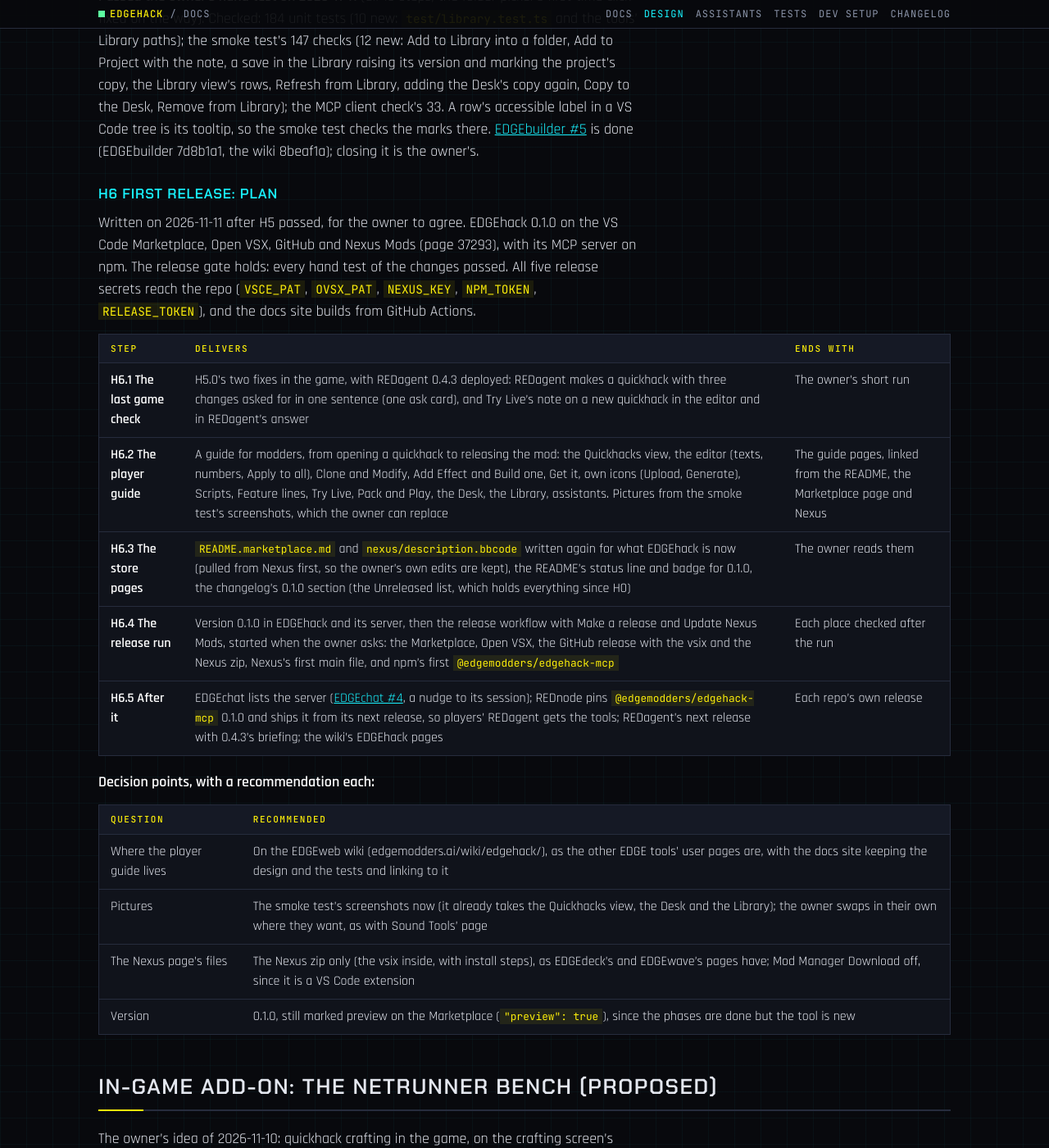
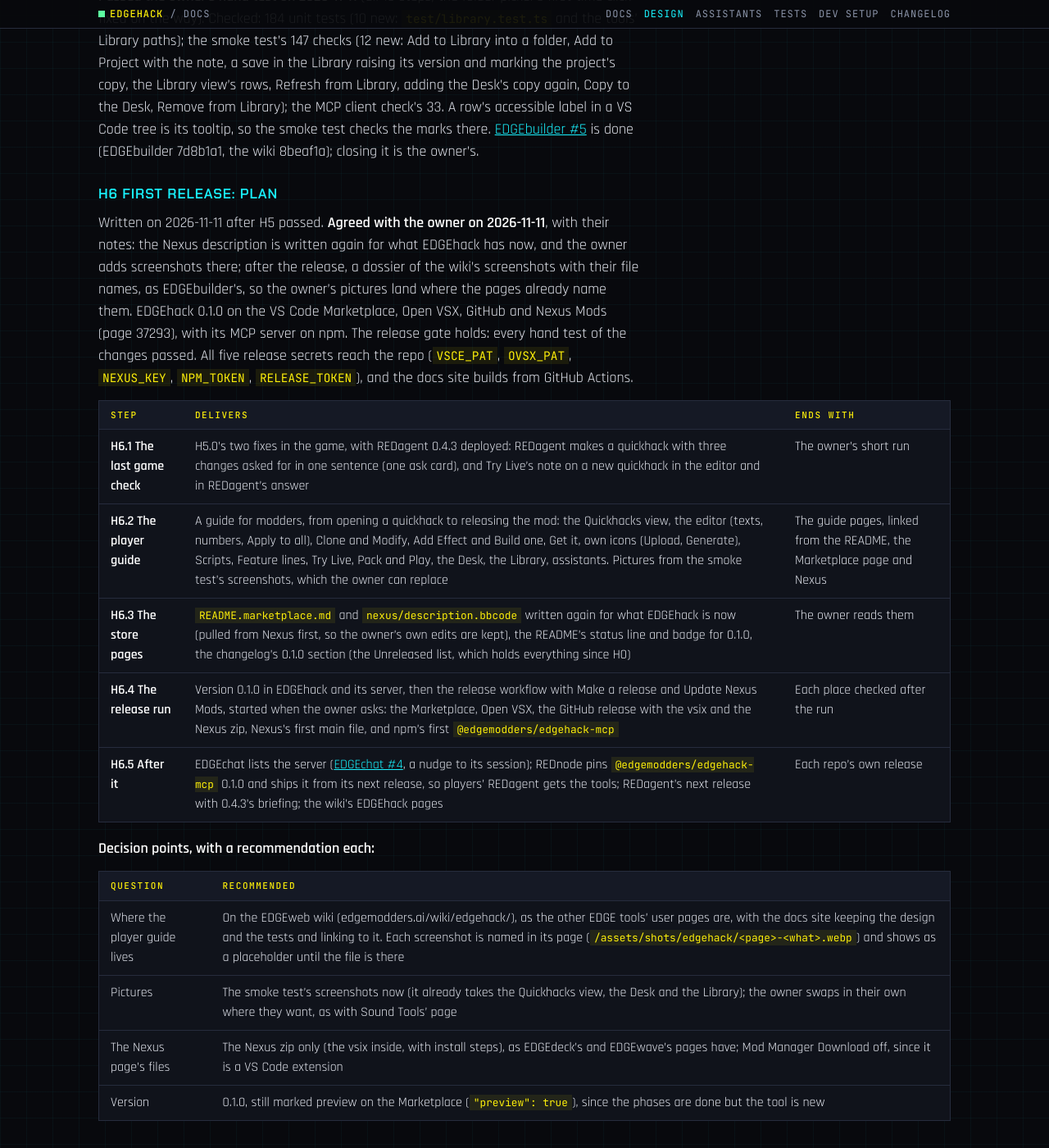
Before and after one commit to Edgemodders/EDGEhack, a Jekyll site: the page built from docs/design.md, in a window 1280 px wide and 1400 px high, scrolled down 48301 px. Shown: the whole window at 82% size. Built offline with Jekyll 4.4.1, drawn with Linux system fonts in a browser that asks for light colours.

Commit message:
H6 plan agreed; GitHub settings done
Co-Authored-By: Claude Opus 5.5 <noreply@anthropic.com>

```diff
--- a/docs/design.md
+++ b/docs/design.md
@@ -899,7 +899,7 @@ The hand test: a Desk quickhack added to a new Library (the root asked, a folder
 
 ### H6 First release: plan
 
-Written on 2026-11-11 after H5 passed, for the owner to agree. EDGEhack 0.1.0 on the VS Code Marketplace, Open VSX, GitHub and Nexus Mods (page 37293), with its MCP server on npm. The release gate holds: every hand test of the changes passed. All five release secrets reach the repo (`VSCE_PAT`, `OVSX_PAT`, `NEXUS_KEY`, `NPM_TOKEN`, `RELEASE_TOKEN`), and the docs site builds from GitHub Actions.
+Written on 2026-11-11 after H5 passed. **Agreed with the owner on 2026-11-11**, with their notes: the Nexus description is written again for what EDGEhack has now, and the owner adds screenshots there; after the release, a dossier of the wiki's screenshots with their file names, as EDGEbuilder's, so the owner's pictures land where the pages already name them. EDGEhack 0.1.0 on the VS Code Marketplace, Open VSX, GitHub and Nexus Mods (page 37293), with its MCP server on npm. The release gate holds: every hand test of the changes passed. All five release secrets reach the repo (`VSCE_PAT`, `OVSX_PAT`, `NEXUS_KEY`, `NPM_TOKEN`, `RELEASE_TOKEN`), and the docs site builds from GitHub Actions.
 
 | Step | Delivers | Ends with |
 |---|---|---|
@@ -913,7 +913,7 @@ Written on 2026-11-11 after H5 passed, for the owner to agree. EDGEhack 0.1.0 on
 
 | Question | Recommended |
 |---|---|
-| Where the player guide lives | On the EDGEweb wiki (edgemodders.ai/wiki/edgehack/), as the other EDGE tools' user pages are, with the docs site keeping the design and the tests and linking to it |
+| Where the player guide lives | On the EDGEweb wiki (edgemodders.ai/wiki/edgehack/), as the other EDGE tools' user pages are, with the docs site keeping the design and the tests and linking to it. Each screenshot is named in its page (`/assets/shots/edgehack/<page>-<what>.webp`) and shows as a placeholder until the file is there |
 | Pictures | The smoke test's screenshots now (it already takes the Quickhacks view, the Desk and the Library); the owner swaps in their own where they want, as with Sound Tools' page |
 | The Nexus page's files | The Nexus zip only (the vsix inside, with install steps), as EDGEdeck's and EDGEwave's pages have; Mod Manager Download off, since it is a VS Code extension |
 | Version | 0.1.0, still marked preview on the Marketplace (`"preview": true`), since the phases are done but the tool is new |
```
Also changed, not shown: CLAUDE.md (+2 -2 lines), docs/index.md (+1 -1 lines).
